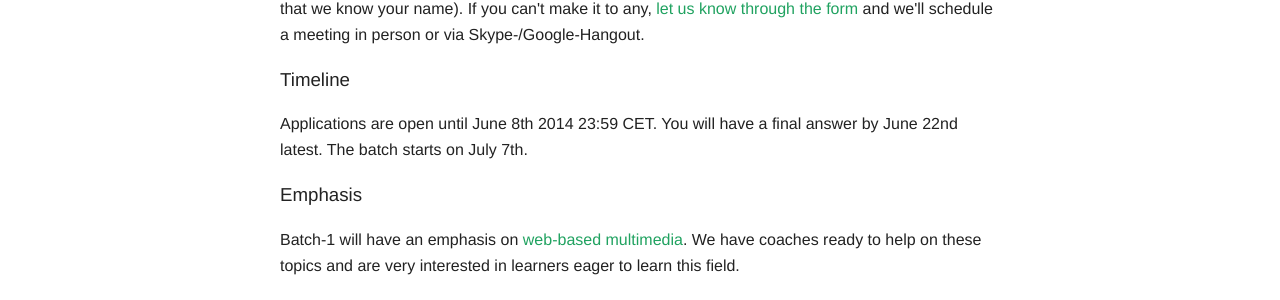
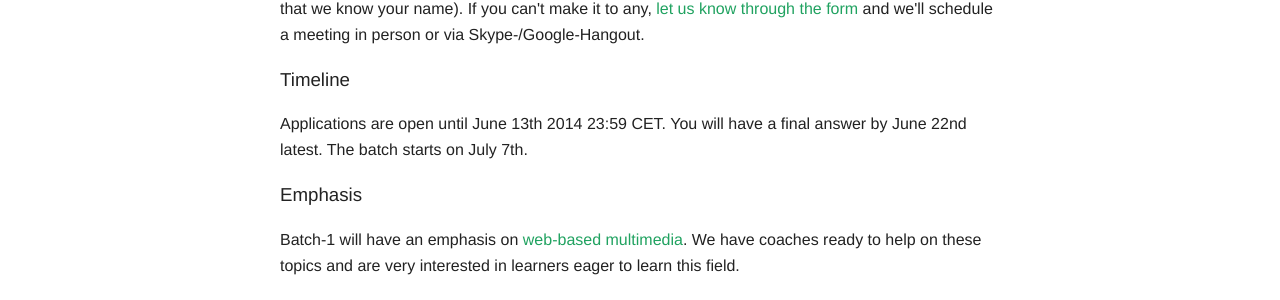
Before and after one commit to Hackership/website, a Jekyll site: the page built from apply/index.html, in a window 1280 px wide and 900 px high. Shown: the part 367-667 px from the top of the window. Built offline with Jekyll 4.4.1, drawn with Linux system fonts in a browser that asks for light colours; nearby versions of some CDN libraries.

Commit message:
extended deadline

```diff
--- a/_layouts/with-promo.html
+++ b/_layouts/with-promo.html
@@ -15,7 +15,7 @@ layout: default
         <div>
             <p class="description">Hackership is a <em>self-directed, hands-on</em> full-time code learning programme and master-class for experienced coders to acquire <em>new skills</em> or <em>become better</em> at what they already do. <br> It's like an apprenticeship. But for hackers. A Hackership.
             </p>
-            <p class="description">After a very successfull experimental Batch-0, we are <a href="http://blog.hackership.org/2014/05/Announcing-Hackership-Batch-1-and-partnership-zalando.html">now accepting applications</a> for Batch-1 taking place July to September 2014 in Berlin. Applications are open until June 8th.</p>
+            <p class="description">After a very successfull experimental Batch-0, we are <a href="http://blog.hackership.org/2014/05/Announcing-Hackership-Batch-1-and-partnership-zalando.html">now accepting applications</a> for Batch-1 taking place July to September 2014 in Berlin. Applications are open until June 13th.</p>
         </div>
 
         <div class="cta-option">
--- a/apply/index.html
+++ b/apply/index.html
@@ -12,7 +12,7 @@ title: Apply now
         <p>After you <a href="#apply-form">applied</a> for Hackership, the Team will review your application and come back with further questions, if needed. Once all the details are clear and worked out, we'd like to know you better. For which we'd invite you to join us for at least one <a href="http://blog.hackership.org/2014/05/Announcing-Taste-of-Hackership-Experience-Hackership-first-hand.html">Taste of Hackership</a> (and make sure to talk to us and that we know your name). If you can't make it to any, <em>let us know through the form</em> and we'll schedule a meeting in person or via Skype-/Google-Hangout.</p>
 
         <h3>Timeline</h3>
-        <p>Applications are open until June 8th 2014 23:59 CET. You will have a final answer by June 22nd latest. The batch starts on July 7th.</p>
+        <p>Applications are open until June 13th 2014 23:59 CET. You will have a final answer by June 22nd latest. The batch starts on July 7th.</p>
 
         <h3>Emphasis</h3>
         <p>Batch-1 will have an emphasis on <em>web-based multimedia</em>. We have coaches ready to help on these topics and are very interested in learners eager to learn this field.</p>
```
